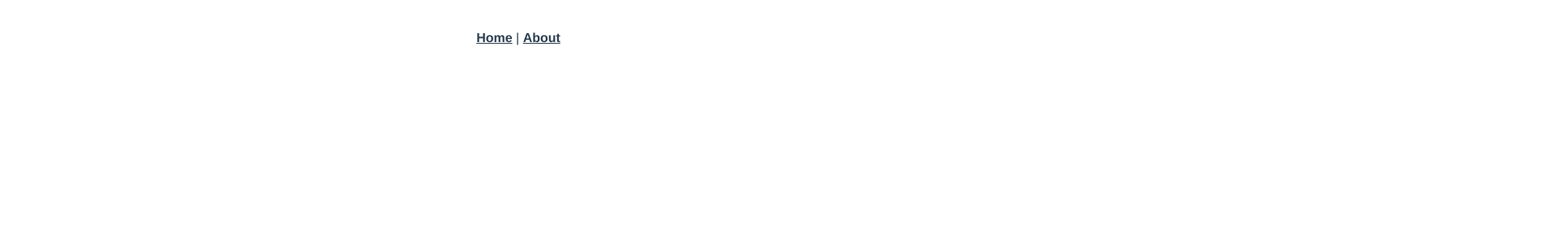
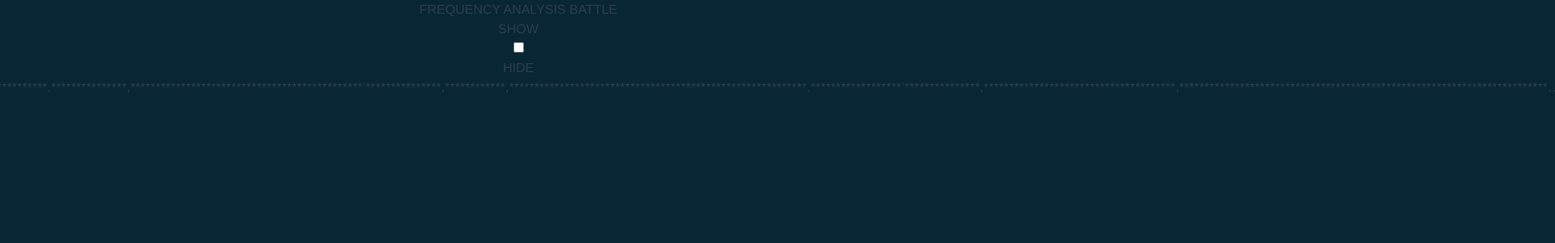
Before and after one commit to equationslayer12/frequency_analysis_battle, a Vue app: page /race in a window 1280 px wide. Before the commit this address had no page. Shown: the top 300 px of the page at 81% size, 1920 px wide, since content can reach past the window. Built offline with nearby package versions, Linux system fonts and the light colour scheme.

Commit message:
textbox, letter guesses and hidden mode (based on a boolean, todo switch)

```diff
--- a/package.json
+++ b/package.json
@@ -16,6 +16,9 @@
     "@vue/cli-plugin-router": "~5.0.0",
     "@vue/cli-plugin-typescript": "~5.0.0",
     "@vue/cli-service": "~5.0.0",
+    "autoprefixer": "^10.4.16",
+    "postcss": "^8.4.33",
+    "tailwindcss": "^3.4.1",
     "typescript": "~4.5.5"
   }
 }
--- /dev/null
+++ b/postcss.config.js
@@ -0,0 +1,6 @@
+module.exports = {
+  plugins: {
+    tailwindcss: {},
+    autoprefixer: {},
+  },
+}
--- a/src/App.vue
+++ b/src/App.vue
@@ -1,8 +1,4 @@
 <template>
-  <nav>
-    <router-link to="/">Home</router-link> |
-    <router-link to="/about">About</router-link>
-  </nav>
   <router-view/>
 </template>
 
@@ -14,17 +10,4 @@
   text-align: center;
   color: #2c3e50;
 }
-
-nav {
-  padding: 30px;
-}
-
-nav a {
-  font-weight: bold;
-  color: #2c3e50;
-}
-
-nav a.router-link-exact-active {
-  color: #42b983;
-}
 </style>
--- /dev/null
+++ b/src/index.css
@@ -0,0 +1,3 @@
+@tailwind base;
+@tailwind components;
+@tailwind utilities;
--- a/src/main.ts
+++ b/src/main.ts
@@ -1,5 +1,6 @@
 import { createApp } from 'vue'
 import App from './App.vue'
 import router from './router'
+import './index.css'
 
 createApp(App).use(router).mount('#app')
--- a/src/router/index.ts
+++ b/src/router/index.ts
@@ -1,5 +1,6 @@
 import { createRouter, createWebHistory, RouteRecordRaw } from 'vue-router'
 import HomeView from '../views/HomeView.vue'
+import RaceView from '../views/RaceView.vue'
 
 const routes: Array<RouteRecordRaw> = [
   {
@@ -8,12 +9,9 @@ const routes: Array<RouteRecordRaw> = [
     component: HomeView
   },
   {
-    path: '/about',
-    name: 'about',
-    // route level code-splitting
-    // this generates a separate chunk (about.[hash].js) for this route
-    // which is lazy-loaded when the route is visited.
-    component: () => import(/* webpackChunkName: "about" */ '../views/AboutView.vue')
+    path: '/race',
+    name: 'race',
+    component: RaceView
   }
 ]
 
--- a/src/views/AboutView.vue
+++ /dev/null
@@ -1,5 +0,0 @@
-<template>
-  <div class="about">
-    <h1>This is an about page</h1>
-  </div>
-</template>
--- a/src/views/HomeView.vue
+++ b/src/views/HomeView.vue
@@ -1,4 +1,7 @@
 <template>
+    <a draggable="false" href="/race">
+    <button class="uppercase  px-4 h-16 text-3xl bg-pink-500 text-white font-semibold content-center rounded-xl border-4 border-pink-600 shadow-lg shadow-pink-400 active:shaow-pink-50 hover:border-pink-400 active:bg-pink-300 duration-100 active:text-4xl">race</button>
+  </a>
   <div class="home">
     <img alt="Vue logo" src="../assets/logo.png">
     <HelloWorld msg="Welcome to Your Vue.js + TypeScript App"/>
--- /dev/null
+++ b/src/views/RaceView.vue
@@ -0,0 +1,98 @@
+<template>
+    <h1 class="text-4xl font-semibold my-14 hover:scale-125 duration-150 text-accent-color">FREQUENCY ANALYSIS BATTLE</h1>
+    <div id="textbox" class="flex-wrap bg-secondary-color text-ignore-color flex justify-between gap-x-2 text-xl font-mono h-96 aspect-video p-8 rounded-xl shadow-lg shadow-slate-900 py-0">
+        <div class="w-full flex justify-center items-center text-xs underline">
+            <p>SHOW</p>
+            <label class="switch scale-75" id="hiddenSwitch">
+                <input type="checkbox">
+                <span class="slider round">
+
+                </span>
+            </label>
+            <p>HIDE</p>
+        </div>
+        <!-- <span v-for="word in text.split(' ')">
+            <span v-for="letter in word" v-if="letter !== ' '" :original-letter="letter" @mouseover="hoverLetter" @mouseleave="selectedLetter = ''" class="duration-300" :class="{'guessed': letters[letter].isGuessed, 'selected': letter == selectedLetter}">
+                <span v-if="letter == letters[letter].display && isHidden">*</span>
+                <span v-else-if="letter in letters">{{ letters[letter].display }}</span>
+                <span v-else>{{ letter }}</span>
+            </span>
+        </span> -->
+        <span v-for="word in text.split(' ')">
+            <span v-for="letter in word" v-if="letter !== ' '" :original-letter="letter" @mouseover="hoverLetter" @mouseleave="selectedLetter = ''" class="duration-300">
+                <span v-if="!isLetter(letter)">{{ letter }}</span>
+                <span v-else-if="(!letters[letter].isGuessed) && isHidden" :class="{'guessed': letters[letter].isGuessed, 'selected': letter == selectedLetter}">*</span>
+                <span v-else-if="letter in letters" :class="{'guessed': letters[letter].isGuessed, 'selected': letter == selectedLetter}">{{ letters[letter].display }}</span>
+                <span v-else>{{ letter }}</span>
+            </span>
+
+        </span>
+            <!-- <span v-for="letter in word" v-if="letter !== ' '" :original-letter="letter" @mouseover="hoverLetter" @mouseleave="selectedLetter = ''" class="duration-300" :class="{'guessed': letters[letter].isGuessed, 'selected': letter == selectedLetter}">
+                <span v-if="letter == letters[letter].display && isHidden">*</span>
+                <span v-else-if="letter in letters">{{ letters[letter].display }}</span>
+                <span v-else>{{ letter }}</span>
+            </span> -->
+
+        <!-- onmouseover="selected" onmouseleave="endHoverLetter" -->
+    </div>
+</template>
+
+<script setup>
+    import {ref, reactive} from 'vue'
+    var letter = '';
+    const text = "DJ DK C QLXDWI WF SDGDU PCX. XLRLU KQCSLKBDQK, KJXDHDET FXWZ C BDIILE RCKL, BCGL PWE JBLDX FDXKJ GDSJWXO CTCDEKJ JBL LGDU TCUCSJDS LZQDXL. IYXDET JBL RCJJUL, XLRLU KQDLK ZCECTLI JW KJLCU KLSXLJ QUCEK JW JBL LZQDXL’K YUJDZCJL PLCQWE, JBL ILCJB KJCX, CE CXZWXLI KQCSL KJCJDWE PDJB LEWYTB QWPLX JW ILKJXWO CE LEJDXL QUCELJ. QYXKYLI RO JBL LZQDXL’K KDEDKJLX CTLEJK, QXDESLKK ULDC XCSLK BWZL CRWCXI BLX KJCXKBDQ, SYKJWIDCE WF JBL KJWULE QUCEK JBCJ SCE KCGL BLX QLWQUL CEI XLKJWXL FXLLIWZ JW JBL TCUCVO…";
+    const letters = ref(
+        {
+            'A': { 'display': 'A', 'isGuessed': false }, 'B': { 'display': 'B', 'isGuessed': false }, 'C': { 'display': 'C', 'isGuessed': false }, 'D': { 'display': 'D', 'isGuessed': false }, 'E': { 'display': 'E', 'isGuessed': false }, 'F': { 'display': 'F', 'isGuessed': false }, 'G': { 'display': 'G', 'isGuessed': false }, 'H': { 'display': 'H', 'isGuessed': false }, 'I': { 'display': 'I', 'isGuessed': false }, 'J': { 'display': 'J', 'isGuessed': false }, 'K': { 'display': 'K', 'isGuessed': false }, 'L': { 'display': 'L', 'isGuessed': false }, 'M': { 'display': 'M', 'isGuessed': false }, 'N': { 'display': 'N', 'isGuessed': false }, 'O': { 'display': 'O', 'isGuessed': false }, 'P': { 'display': 'P', 'isGuessed': false }, 'Q': { 'display': 'Q', 'isGuessed': false }, 'R': { 'display': 'R', 'isGuessed': false }, 'S': { 'display': 'S', 'isGuessed': false }, 'T': { 'display': 'T', 'isGuessed': false }, 'U': { 'display': 'U', 'isGuessed': false }, 'V': { 'display': 'V', 'isGuessed': false }, 'W': { 'display': 'W', 'isGuessed': false }, 'X': { 'display': 'X', 'isGuessed': false }, 'Y': { 'display': 'Y', 'isGuessed': false }, 'Z': { 'display': 'Z', 'isGuessed': false },
+        }
+    );
+    var selectedLetter = ref('');
+    var isHidden = true;
+
+    document.addEventListener('keyup', keypress);
+
+    function isLetter(letter) {
+        return /^[A-Z]$/.test(letter);
+    }
+
+    function hoverLetter(event) {
+        let letterElement = event.target.parentElement;
+        console.log(letterElement);
+        selectedLetter.value = letterElement.getAttribute('original-letter');
+    }
+
+    function keypress(event) {
+        if (!selectedLetter.value)
+            return;
+        const letter = event.key.toUpperCase();
+        if (isLetter(letter)) {
+            var letterObject = letters.value[selectedLetter.value];
+            letterObject.display = letter;
+            letterObject.isGuessed = true;
+        }
+        else if (letter == 'BACKSPACE') {
+            var letterObject = letters.value[selectedLetter.value]
+            letterObject.display = selectedLetter.value;
+            letterObject.isGuessed = false;
+        }
+        else if (letter == 'ESCAPE')
+            selectedLetter.value = '';
+    }
+
+
+</script>
+
+<style>
+    body {
+        @apply flex justify-center items-center bg-primary-color;
+    }
+
+    .guessed {
+        @apply text-green-500 font-semibold;
+    }
+
+    .selected {
+        @apply bg-pink-500 text-primary-color rounded-sm font-normal;
+    }
+
+</style>
--- /dev/null
+++ b/tailwind.config.js
@@ -0,0 +1,17 @@
+/** @type {import('tailwindcss').Config} */
+module.exports = {
+  content: [],
+  purge: ['./index.html', './src/**/*.{vue,js,ts,jsx,tsx}'],
+  theme: {
+    extend: {
+      colors: {
+        'primary-color': '#092635',
+        'secondary-color': '#1B4242',
+        'third-color': '5C8374',
+        'accent-color': '#9EC8B9',
+        'ignore-color': '#919191',
+      }
+    }
+  },
+  plugins: [],
+}
```
Also changed, not shown: 1 other file (tests, documents, lock files or other folders).
